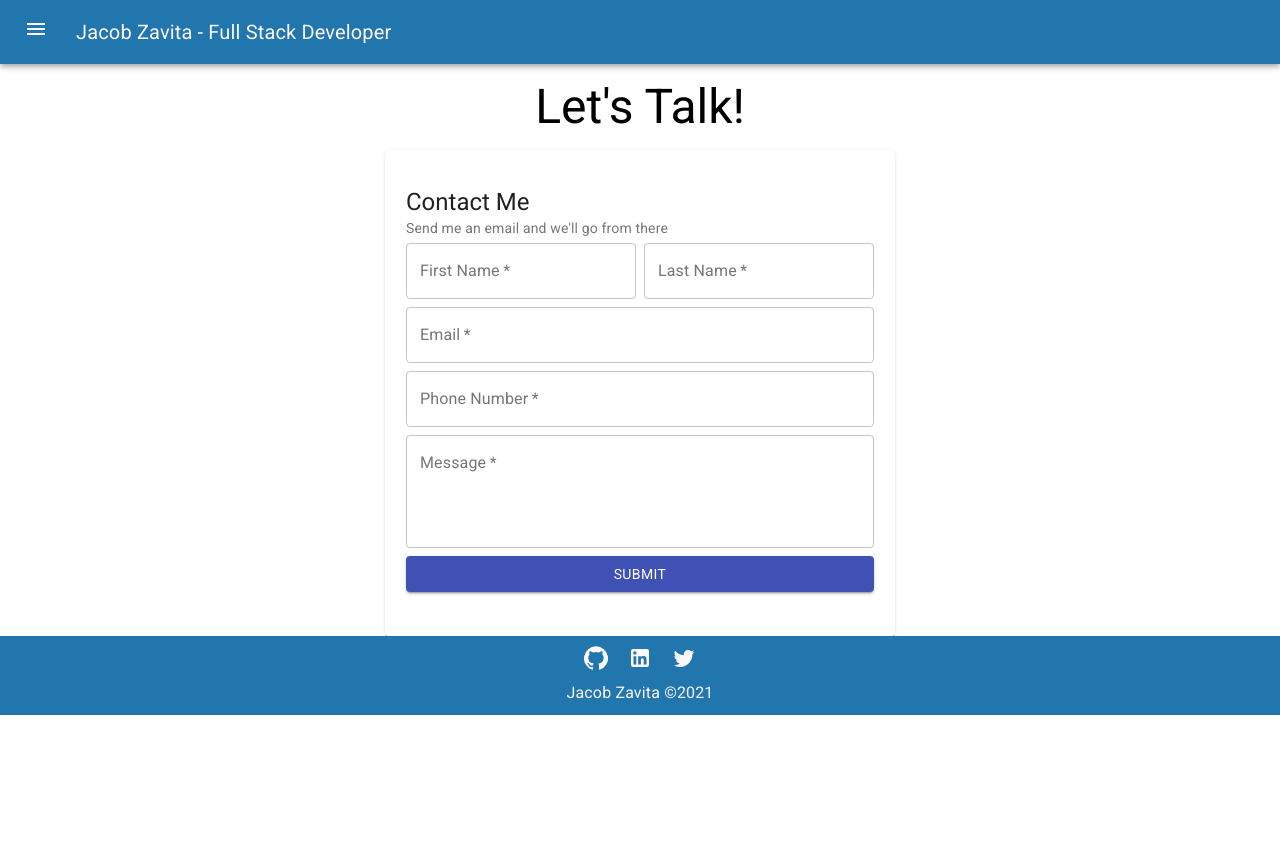
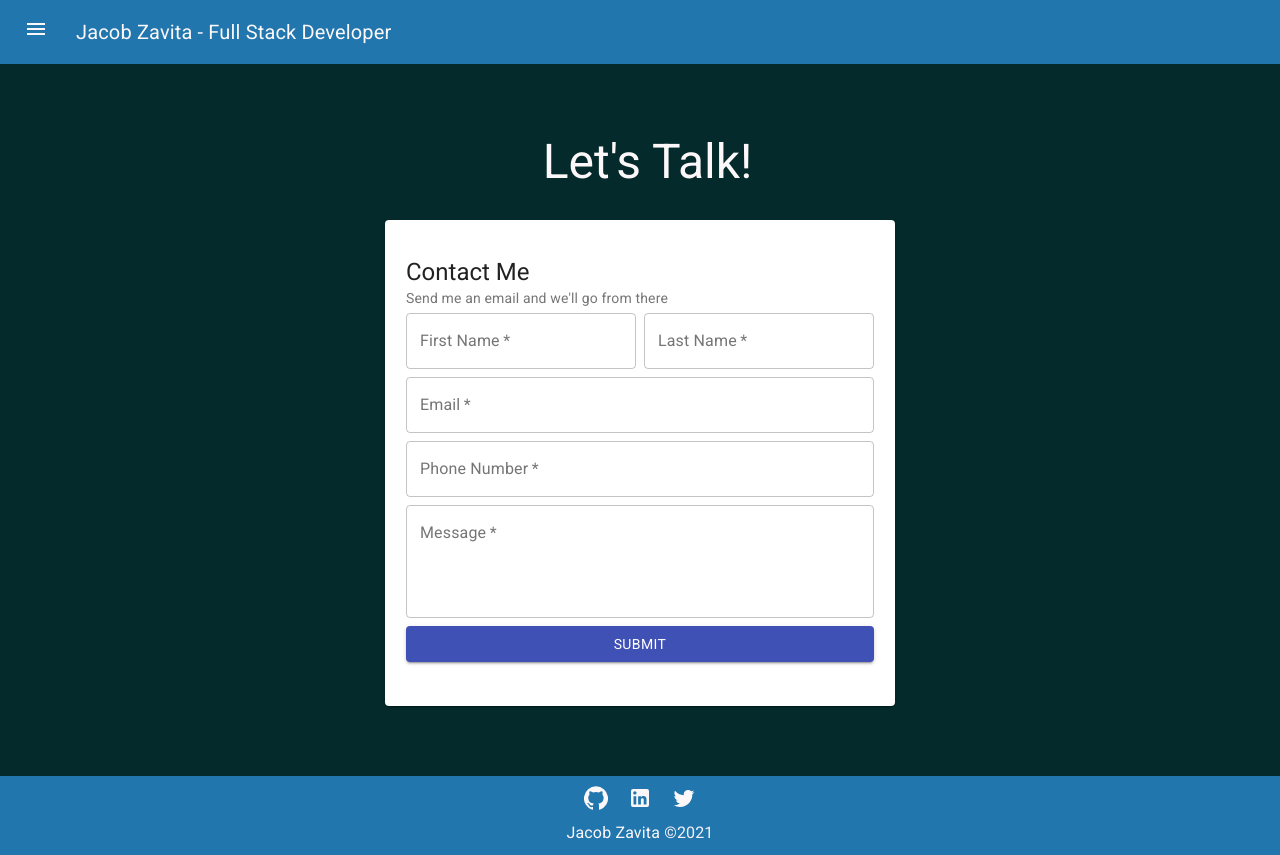
Before and after one commit to JacobZavita/jacob-react-portfolio, a React (Create React App) app: page /jacob-react-portfolio/contact in a window 1280 px wide. Before the commit the page ends 800 px from the top, so only its background shows below. Built offline with nearby package versions, Linux system fonts and the light colour scheme.

Commit message:
update portfolio, contact, resume

```diff
--- /dev/null
+++ b/src/components/PortCard/index.js
@@ -0,0 +1 @@
+export { default } from './PortCard'
--- a/src/pages/About/About.js
+++ b/src/pages/About/About.js
@@ -9,13 +9,13 @@ const useStyles = makeStyles((theme) => ({
   root: {
     display: 'flex',
     flexWrap: 'wrap',
+    minHeight: '100vh',
+    alignItems: 'center',
+    justifyContent: 'center',
     '& > *': {
       margin: theme.spacing(1),
     },
-    justifyContent: 'center',
-    minHeight: '100vh',
     backgroundColor: '#042A2B',
-    alignItems: 'center'
   },
   grid: {
     display: 'flex',
--- a/src/pages/Contact/Contact.js
+++ b/src/pages/Contact/Contact.js
@@ -1,16 +1,33 @@
+import { makeStyles } from '@material-ui/core/styles'
 import { Typography, Card, CardContent, Grid, TextField, Button } from '@material-ui/core'
 
+const useStyles = makeStyles((theme) => ({
+  root: {
+    display: 'flex',
+    minHeight: '89vh',
+    alignItems: 'center',
+    justifyContent: 'center',
+    backgroundColor: '#042A2B',
+  },
+  headerText: {
+    color: '#FCF7F8',
+    textAlign: 'center',
+    margin: '0 0 30px 15px'
+  }
+}))
+
 const Contact = () => {
+  const classes = useStyles()
+
   return (
-    <>
-      <Typography
-        gutterBottom
-        variant='h3'
-        align='center'
-        style={{ margin: '15px auto' }}
-      >
+    <div className={classes.root}>
+      <Grid spacing={3}>
+        <Grid item xs={12}>
+          <Typography variant='h3' className={classes.headerText}>
             Let's Talk!
           </Typography>
+        </Grid>
+        <Grid item xs={12}>
           <Card style={{ maxWidth:500, margin:'0 auto', padding:'20px 5px' }}>
             <CardContent>
               <Typography variant='h5'>Contact Me</Typography>
@@ -95,7 +112,9 @@ const Contact = () => {
                   </form>
             </CardContent>
           </Card>
-    </>
+        </Grid>
+      </Grid>
+    </div>
   )
 }
 
--- a/src/pages/Portfolio/Portfolio.js
+++ b/src/pages/Portfolio/Portfolio.js
@@ -9,9 +9,24 @@ import CardMedia from '@material-ui/core/CardMedia';
 import Button from '@material-ui/core/Button';
 import Typography from '@material-ui/core/Typography';
 import Link from '@material-ui/core/Link'
+import Grid from '@material-ui/core/Grid'
 
 const useStyles = makeStyles({
   root: {
+    display: 'flex',
+    minHeight: '100vh',
+    alignItems: 'center',
+    justifyContent: 'center',
+    backgroundColor: '#042A2B',
+  },
+  grid: {
+    // justifyContent: 'center'
+  },
+  gridRow: {
+    // alignItems: 'center',
+    // justifyContent: 'center'
+  },
+  card: {
     maxWidth: 345,
   },
   media: {
@@ -20,6 +35,11 @@ const useStyles = makeStyles({
   cardText: {
     textAlign: 'center',
   },
+  headerText: {
+    color: '#FCF7F8',
+    textAlign: 'center',
+    margin: '0 0 30px 15px'
+  }
 });
 
 const Portfolio = () => {
@@ -27,19 +47,21 @@ const Portfolio = () => {
 
   return (
     <>
-      <Container style={{ justifyContent: 'center'}}>
-        <Typography
-          variant='h2'
-          marginLeft='15px'
-          marginBottom='30px'
-          style={{ display: 'flex', justifyContent: 'center' }}
+      <div className={classes.root}>
+        <Grid className={classes.grid} spacing={3}>
+          <Grid
+            item
+            xs={12}
+            className={classes.gridRow}
           >
-          Portfolio
+            <Typography variant='h2' className={classes.headerText}>
+              Projects
+            <hr></hr>
             </Typography>
-        <br></br>
-        <Container maxWidth='lg' style={{ display: 'flex' }}>
+          </Grid>
+          <Grid item xs={12} style={{ display: 'flex' }}>
             {/* 1 - Currency Converter */}
-          <Card className={classes.root} style={{ margin: '15px' }}>
+            <Card className={classes.card} style={{ margin: '15px' }}>
               <CardActionArea>
                 <CardMedia
                   className={classes.media}
@@ -74,7 +96,7 @@ const Portfolio = () => {
               </CardActions>
             </Card>
             {/* 2 - Password Generator */}
-          <Card className={classes.root} style={{ margin: '15px' }}>
+            <Card className={classes.card} style={{ margin: '15px' }}>
               <CardActionArea>
                 <CardMedia
                   className={classes.media}
@@ -104,7 +126,7 @@ const Portfolio = () => {
               </CardActions>
             </Card>
             {/* 3 - ComicCol */}
-          <Card className={classes.root} style={{ margin: '15px' }}>
+            <Card className={classes.card} style={{ margin: '15px' }}>
               <CardActionArea>
                 <CardMedia
                   className={classes.media}
@@ -133,10 +155,10 @@ const Portfolio = () => {
                 </Button>
               </CardActions>
             </Card>
-        </Container>
-        <Container maxWidth='lg' style={{ display: 'flex' }}>
+          </Grid>
+          <Grid item xs={12} style={{ display: 'flex' }}>
             {/* 4 - eComm Backend */}
-            <Card className={classes.root} style={{ margin: '15px' }}>
+              <Card className={classes.card} style={{ margin: '15px' }}>
                 <CardActionArea>
                   <CardMedia
                     className={classes.media}
@@ -161,7 +183,7 @@ const Portfolio = () => {
                 </CardActions>
               </Card>
             {/* 5 - Regex tutorial */}
-            <Card className={classes.root} style={{ margin: '15px' }}>
+              <Card className={classes.card} style={{ margin: '15px' }}>
                 <CardActionArea>
                   <CardMedia
                     className={classes.media}
@@ -186,7 +208,7 @@ const Portfolio = () => {
                 </CardActions>
               </Card>
             {/* 6 - Code Quiz */}
-            <Card className={classes.root} style={{ margin: '15px' }}>
+              <Card className={classes.card} style={{ margin: '15px' }}>
                 <CardActionArea>
                   <CardMedia
                     className={classes.media}
@@ -215,8 +237,9 @@ const Portfolio = () => {
                   </Button>
                 </CardActions>
               </Card>
-        </Container>
-      </Container>
+          </Grid>
+        </Grid>
+      </div>
    </>
   )
 }
```
Also changed, not shown: src/components/PortCard/PortCard.js (added, +61 -0 lines), src/pages/Resume/Resume.js (+14 -15 lines). Lines whose indentation alone changed are shown as unchanged.
